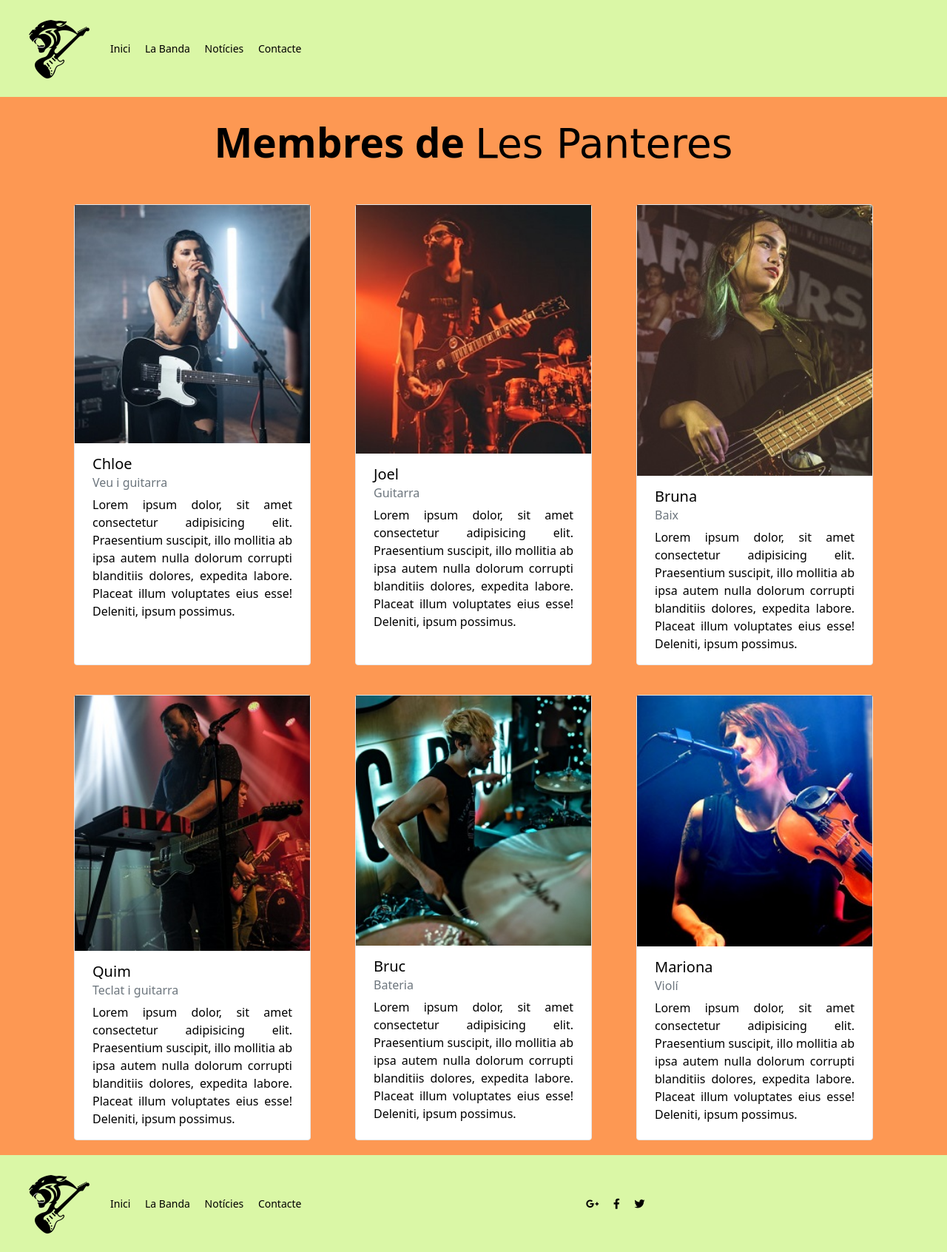
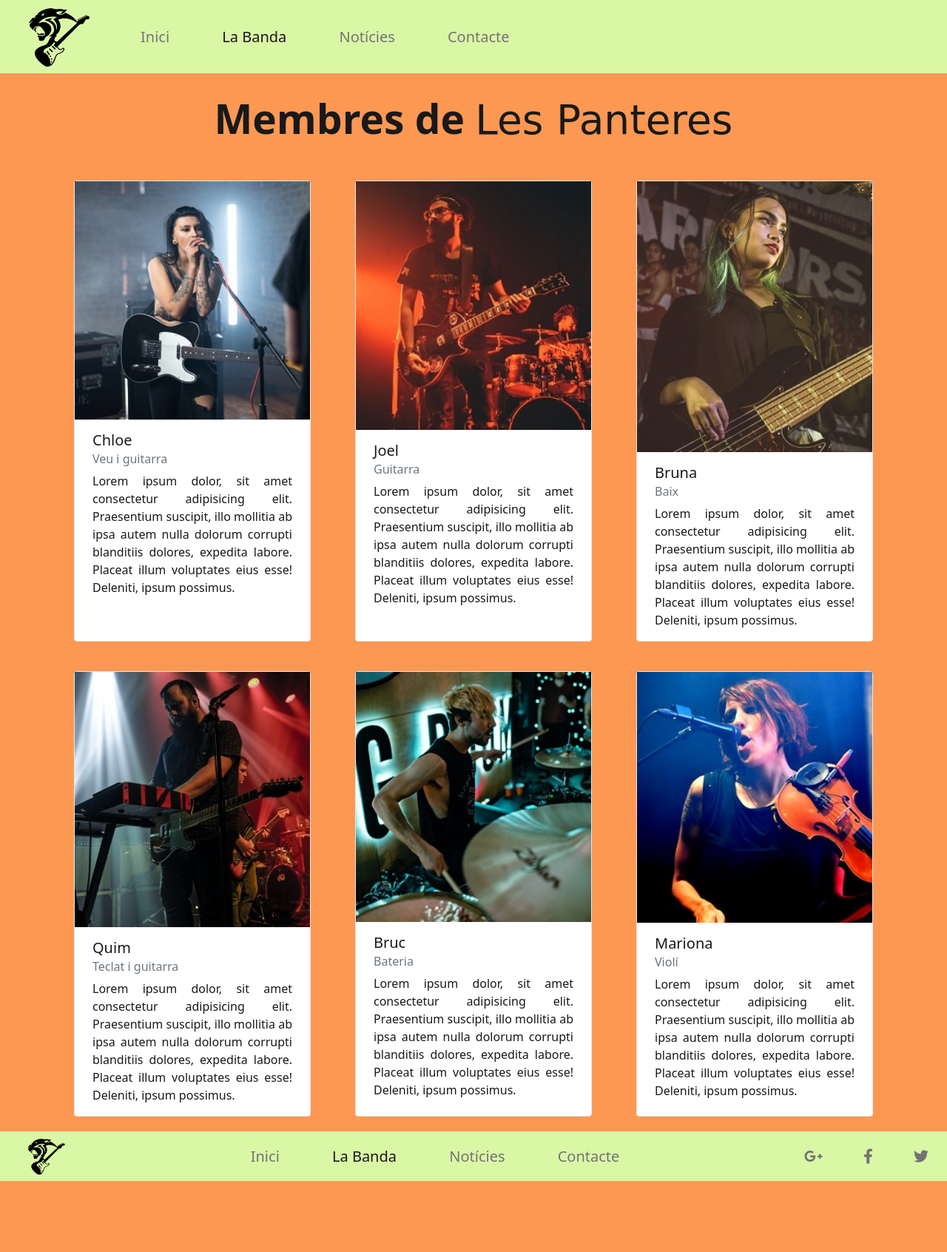
Before and after one commit to tgarciafo/rockBandPAC3, a website built with Parcel: page src/laBanda.html in a window 1280 px wide. Shown: the whole page at 74% size. After the commit the page ends 1596 px from the top, so only its background shows below. Built offline with nearby package versions, Linux system fonts and the light colour scheme; a web font is replaced by a local one; what tailwindcss-base-buttons, tailwindcss-text-fill-stroke would draw is missing.

Commit message:
ajustar nomenclatures

```diff
--- a/src/assets/styles/layouts/_basics.scss
+++ b/src/assets/styles/layouts/_basics.scss
@@ -1,8 +1,4 @@
 @tailwind base;
-
-@tailwind components;
-
-@tailwind utilities;
 
 @layer base {
 
@@ -14,4 +10,37 @@
         @apply font-panteres;
     }
 
+    body {
+        @apply  h-screen m-0 bg-orange text-black font-sans;
+    }
+
   }
+
+@tailwind components;
+
+@layer components {
+
+    .container-card{
+        @apply w-80 m-md relative rounded flex flex-col break-words border bg-white;
+    }
+
+    .card-image{
+        @apply w-full;
+    }
+
+    .card-body{
+        @apply px-6 py-4;
+    }
+
+    .card-title{
+        @apply font-medium mb-2 leading-tight;
+    }
+
+    .card-subtitle{
+        @apply mb-2 font-medium text-light-gray -mt-1 leading-tight;
+    }
+
+}
+
+
+@tailwind utilities;
--- a/src/laBanda.html
+++ b/src/laBanda.html
@@ -6,31 +6,31 @@
     <meta name="viewport" content="width=device-width, user-scalable=no">
     <link rel="stylesheet" type="text/css" href="./assets/styles/main.scss"><!-- do not remove this line! -->
     <link href="https://fonts.googleapis.com/css2?family=New+Rocker&display=swap" rel="stylesheet">
-    <title>UOC Boilerplate</title>
+    <title>Les Panteres</title>
   </head>
   <body class="w-100 h-screen m-0 bg-fons text-black font-sans">
     <header>
-      <nav class="flex items-center justify-between flex-wrap bg-nav p-6 md:pl-xl2">
-        <div class="flex items-center flex-shrink-0 text-white mr-6">
-          <a class="navbar-brand" href="index.html"><img src="assets/images/logoLPmenu.png" alt="Logo de Les Panteres" width="90" height="85"></a>
+      <nav class="flex items-center justify-between flex-wrap bg-llima p-3 md:pl-xl2 md:py-xs md:pr-0">
+        <div class="flex items-center flex-shrink-0 mr-6">
+          <a class="mr-4" href="index.html"><img src="assets/images/logoLPmenu.png" alt="Logo de Les Panteres" width="90" height="85"></a>
         </div>
         <div class="block md:hidden">
-          <button class="flex items-center px-3 py-2 border rounded text-teal-200 border-teal-400 hover:text-white hover:border-white">
-            <svg class="fill-current h-3 w-3" viewBox="0 0 20 20" xmlns="http://www.w3.org/2000/svg"><title>Menu</title><path d="M0 3h20v2H0V3zm0 6h20v2H0V9zm0 6h20v2H0v-2z"/></svg>
+          <button class="flex items-center px-3 py-2 border rounded text-gray leading-none border-gray-300">
+            <svg class="fill-current h-6 w-6" viewBox="0 0 20 20" xmlns="http://www.w3.org/2000/svg"><title>Menu</title><path d="M0 3h20v2H0V3zm0 6h20v2H0V9zm0 6h20v2H0v-2z"/></svg>
           </button>
         </div>
         <div class="w-full block flex-grow md:flex md:items-center md:w-auto">
           <div class="text-sm md:flex-grow">
-              <a href="index.html" class="hidden mt-4 md:inline-block md:mt-0 text-teal-200 hover:text-white mr-4">
+              <a href="index.html" class="hidden mt-4 md:inline-block md:mt-0 px-s text-gray hover:text-black mr-4">
               Inici
               </a>
-              <a href="#" class="hidden mt-4 md:inline-block md:mt-0 text-teal-200 hover:text-white mr-4">
+              <a href="#" class="hidden mt-4 md:inline-block md:mt-0 px-s text-black mr-4">
               La Banda
               </a>
-              <a href="#" class="hidden mt-4 md:inline-block md:mt-0 text-teal-200 hover:text-white mr-4">
+              <a href="#" class="hidden mt-4 md:inline-block md:mt-0 text-gray px-s hover:text-black mr-4">
               Notícies
               </a>
-              <a href="#" class="hidden mt-4 md:inline-block md:mt-0 text-teal-200 hover:text-white mr-4">
+              <a href="#" class="hidden mt-4 md:inline-block md:mt-0 text-gray px-s hover:text-black mr-4">
               Contacte
               </a>
         </div>
@@ -40,67 +40,56 @@
     <main>
       <h1 class="m-md text-35 text-center font-semibold md:text-xl2">Membres de <span class="font-normal">Les Panteres</span></h1>
     <div class=" flex container mx-auto flex-wrap justify-around">
-      <!--Card 1-->
-      <div class="w-80 m-md relative rounded flex flex-col break-words border bg-white">
-        <img class="w-full" src="assets/images/chloe.jpg" alt="Imatge component del grup Chloe">
-        <div class="px-6 py-4">
-          <h5 class="font-medium mb-2 leading-cards md:text-card-title">Chloe</h5>
-          <h6 class="mb-2 font-medium text-muted -mt-1 leading-cards">Veu i guitarra</h6>
+      <div class="container-card">
+        <img class="card-image" src="assets/images/chloe.jpg" alt="Imatge component del grup Chloe">
+        <div class="card-body">
+          <h5 class="card-title md:text-card-title">Chloe</h5>
+          <h6 class="card-subtitle">Veu i guitarra</h6>
           <p>
             Lorem ipsum dolor, sit amet consectetur adipisicing elit. Praesentium suscipit, illo mollitia ab ipsa autem nulla dolorum corrupti blanditiis dolores, expedita labore. Placeat illum voluptates eius esse! Deleniti, ipsum possimus.          </p>
         </div>
       </div>
-
-    <!--Card 2-->
-    <div class="w-80 m-md relative rounded flex flex-col break-words border bg-white">
-      <img class="w-full" src="assets/images/joel.jpg" alt="Imatge component del grup Joel">
-      <div class="px-6 py-4">
-        <h5 class="font-medium mb-2 leading-cards md:text-card-title">Joel</h5>
-        <h6 class="mb-2 font-medium text-muted -mt-1 leading-cards">Guitarra</h6>
+    <div class="container-card">
+      <img class="card-image" src="assets/images/joel.jpg" alt="Imatge component del grup Joel">
+      <div class="card-body">
+        <h5 class="card-title md:text-card-title">Joel</h5>
+        <h6 class="card-subtitle">Guitarra</h6>
         <p>
           Lorem ipsum dolor, sit amet consectetur adipisicing elit. Praesentium suscipit, illo mollitia ab ipsa autem nulla dolorum corrupti blanditiis dolores, expedita labore. Placeat illum voluptates eius esse! Deleniti, ipsum possimus.          </p>
       </div>
     </div>
-
-  <!--Card 3-->
-  <div class="w-80 m-md relative rounded flex flex-col break-words border bg-white">
-    <img class="w-full" src="assets/images/bruna.jpg" alt="Imatge component del grup Bruna">
-    <div class="px-6 py-4">
-      <h5 class="font-medium mb-2 leading-cards md:text-card-title">Bruna</h5>
-      <h6 class="mb-2 font-medium text-muted -mt-1 leading-cards">Baix</h6>
+  <div class="container-card">
+    <img class="card-image" src="assets/images/bruna.jpg" alt="Imatge component del grup Bruna">
+    <div class="card-body">
+      <h5 class="card-title md:text-card-title">Bruna</h5>
+      <h6 class="card-subtitle">Baix</h6>
       <p>
         Lorem ipsum dolor, sit amet consectetur adipisicing elit. Praesentium suscipit, illo mollitia ab ipsa autem nulla dolorum corrupti blanditiis dolores, expedita labore. Placeat illum voluptates eius esse! Deleniti, ipsum possimus.          </p>
     </div>
   </div>
-
-<!--Card 4-->
-<div class="w-80 m-md relative rounded flex flex-col break-words border bg-white">
-  <img class="w-full" src="assets/images/quim.jpg" alt="Imatge component del grup Quim">
-  <div class="px-6 py-4">
-    <h5 class="font-medium mb-2 leading-cards md:text-card-title">Quim</h5>
-    <h6 class="mb-2 font-medium text-muted -mt-1 leading-cards">Teclat i guitarra</h6>
+<div class="container-card">
+  <img class="card-image" src="assets/images/quim.jpg" alt="Imatge component del grup Quim">
+  <div class="card-body">
+    <h5 class="card-title md:text-card-title">Quim</h5>
+    <h6 class="card-subtitle">Teclat i guitarra</h6>
     <p>
       Lorem ipsum dolor, sit amet consectetur adipisicing elit. Praesentium suscipit, illo mollitia ab ipsa autem nulla dolorum corrupti blanditiis dolores, expedita labore. Placeat illum voluptates eius esse! Deleniti, ipsum possimus.          </p>
   </div>
 </div>
-
-<!--Card 5-->
-<div class="w-80 m-md relative rounded flex flex-col break-words border bg-white">
-  <img class="w-full" src="assets/images/bruc.jpg" alt="Imatge component del grup Bruc">
-  <div class="px-6 py-4">
-    <h5 class="font-medium mb-2 leading-cards md:text-card-title">Bruc</h5>
-    <h6 class="mb-2 font-medium text-muted -mt-1 leading-cards">Bateria</h6>
+<div class="container-card">
+  <img class="card-image" src="assets/images/bruc.jpg" alt="Imatge component del grup Bruc">
+  <div class="card-body">
+    <h5 class="card-title md:text-card-title">Bruc</h5>
+    <h6 class="card-subtitle">Bateria</h6>
     <p>
       Lorem ipsum dolor, sit amet consectetur adipisicing elit. Praesentium suscipit, illo mollitia ab ipsa autem nulla dolorum corrupti blanditiis dolores, expedita labore. Placeat illum voluptates eius esse! Deleniti, ipsum possimus.          </p>
   </div>
 </div>
-
-<!--Card 6-->
-<div class="w-80 m-md relative rounded flex flex-col break-words border bg-white">
-  <img class="w-full" src="assets/images/mariona.jpg" alt="Imatge component del grup Mariona">
-  <div class="px-6 py-4">
-    <h5 class="font-medium mb-2 leading-cards md:text-card-title">Mariona</h5>
-    <h6 class="mb-2 font-medium text-muted -mt-1 leading-cards">Violí</h6>
+<div class="container-card">
+  <img class="card-image" src="assets/images/mariona.jpg" alt="Imatge component del grup Mariona">
+  <div class="card-body">
+    <h5 class="card-title md:text-card-title">Mariona</h5>
+    <h6 class="card-subtitle">Violí</h6>
     <p>
       Lorem ipsum dolor, sit amet consectetur adipisicing elit. Praesentium suscipit, illo mollitia ab ipsa autem nulla dolorum corrupti blanditiis dolores, expedita labore. Placeat illum voluptates eius esse! Deleniti, ipsum possimus.          </p>
   </div>
@@ -109,48 +98,46 @@
 
   </main>
   <footer>
-    <nav class="flex items-center justify-between flex-wrap bg-nav p-6 md:pl-xl2">
-      <div class="flex items-center flex-shrink-0 text-white mr-6">
-        <a class="navbar-brand" href="index.html"><img src="assets/images/logoLPmenu.png" alt="Logo de Les Panteres" width="90" height="85"></a>
+    <nav class="flex items-center justify-between flex-wrap bg-llima p-3 md:pl-xl2 md:py-xs md:pr-0">
+      <div class="flex items-center flex-shrink-0 mr-6">
+        <a class="mr-4" href="index.html"><img src="assets/images/logoLPmenu.png" alt="Logo de Les Panteres" width="55" height="50"></a>
       </div>
       <div class="block md:hidden">
-        <button class="flex items-center px-3 py-2 border rounded text-teal-200 border-teal-400 hover:text-white hover:border-white">
-          <svg class="fill-current h-3 w-3" viewBox="0 0 20 20" xmlns="http://www.w3.org/2000/svg"><title>Menu</title><path d="M0 3h20v2H0V3zm0 6h20v2H0V9zm0 6h20v2H0v-2z"/></svg>
+        <button class="flex items-center px-3 py-2 border rounded text-gray leading-none border-gray-300">
+          <svg class="fill-current h-6 w-6" viewBox="0 0 20 20" xmlns="http://www.w3.org/2000/svg"><title>Menu</title><path d="M0 3h20v2H0V3zm0 6h20v2H0V9zm0 6h20v2H0v-2z"/></svg>
         </button>
       </div>
-      <div class="w-full block flex-grow md:flex md:items-center md:w-auto">
-        <div class="text-sm md:flex-grow">
-            <a href="index.html" class="hidden mt-4 md:inline-block md:mt-0 text-teal-200 hover:text-white mr-4">
+      <div class="w-full block flex-grow md:flex md:justify-end md:w-auto">
+        <div class="text-sm">
+            <a href="index.html" class="hidden mt-4 md:inline-block md:mt-0 px-s text-gray hover:text-black mr-4">
             Inici
             </a>
-            <a href="#" class="hidden mt-4 md:inline-block md:mt-0 text-teal-200 hover:text-white mr-4">
+            <a href="#" class="hidden mt-4 md:inline-block md:mt-0 px-s text-black mr-4">
             La Banda
             </a>
-            <a href="#" class="hidden mt-4 md:inline-block md:mt-0 text-teal-200 hover:text-white mr-4">
+            <a href="#" class="hidden mt-4 md:inline-block md:mt-0 text-gray px-s hover:text-black mr-4">
             Notícies
             </a>
-            <a href="#" class="hidden mt-4 md:inline-block md:mt-0 text-teal-200 hover:text-white mr-4">
+            <a href="#" class="hidden mt-4 md:inline-block md:mt-0 text-gray px-s hover:text-black mr-4">
             Contacte
             </a>
       </div>
       </div>
-      <div class="w-full block flex-grow md:flex md:items-end md:w-auto">
-        <div class="text-sm md:flex-grow">
-            <a href="#" class="hidden mt-4 md:inline-block md:mt-0 text-teal-200 hover:text-white mr-4">
+      <div class="w-full block flex-grow md:flex md:justify-end md:w-auto">
+        <div class="text-sm ">
+            <a href="#" class="hidden mt-4 md:inline-block md:mt-0 text-gray hover:text-black px-s">
               <i class="fab fa-google-plus-g"></i>
             </a>
-            <a href="#" class="hidden mt-4 md:inline-block md:mt-0 text-teal-200 hover:text-white mr-4">
+            <a href="#" class="hidden mt-4 md:inline-block md:mt-0 text-gray hover:text-black px-s">
               <i class="fab fa-facebook-f"></i>
             </a>
-            <a href="#" class="hidden mt-4 md:inline-block md:mt-0 text-teal-200 hover:text-white mr-4">
+            <a href="#" class="hidden mt-4 md:inline-block md:mt-0 text-gray hover:text-black px-s">
               <i class="fab fa-twitter"></i>
             </a>
       </div>
-
       </div>
-
     </nav>
-  </footer>
+</footer>
   <script src="./assets/scripts/main.js"></script><!-- do not remove this line! -->
 </body>
 </html>
--- a/tailwind.config.js
+++ b/tailwind.config.js
@@ -5,23 +5,24 @@ module.exports = {
     extend: {
       backgroundColor: theme => ({
       ...theme('colors'),
-      'fons': '#fd9853',
-      'nav': '#daf7a6'
+      'orange': '#fd9853',
+      'llima': '#daf7a6'
       }),
       borderColor: theme => ({
         ...theme('colors'),
-        'light': '#daf7a6'
+        'llima': '#daf7a6'
       }),
       width: {
         '35':'35%'
       },
       borderWidth: {
-        '5':'2.5px'
+        'base':'2.5px'
       },
       fontFamily: {
         panteres:['"New Rocker"', 'cursive']
       },
       fontSize: {
+        'sm': ['1.25em'],
         'base': ['20px'],
         '35': ['35px'],
         'md': ['1.5em'],
@@ -32,10 +33,14 @@ module.exports = {
         'card-title' : ['1.25rem']
       },
       margin: {
+
+        'nav': '8px',
         'sm':'10px',
-        'md': '20px',
+        'md': '20px'
       },
       padding: {
+        'xs': '8px',
+        's': '25px',
         'sm':'10px',
         'md':'15px',
         'lg': '20px',
@@ -54,12 +59,14 @@ module.exports = {
         'portada-Desktop': 'auto auto 2fr .5fr'
       },
       lineHeight: {
-        'cards': '1.2'
+        'tight': '1.2'
        },
       textColor: theme => theme('colors'),
      textColor: {
-       'play': '#fc1b35',
-       'muted': '#6c757d'
+       'red': '#fc1b35',
+       'light-gray': '#6c757d',
+       'gray': '#737373',
+       'black': '#191919',
      }
     }
   },
```
Also changed, not shown: src/index.html (+30 -34 lines).
